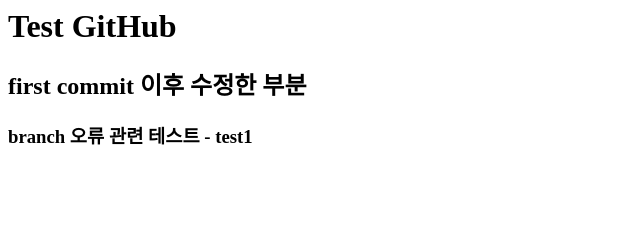
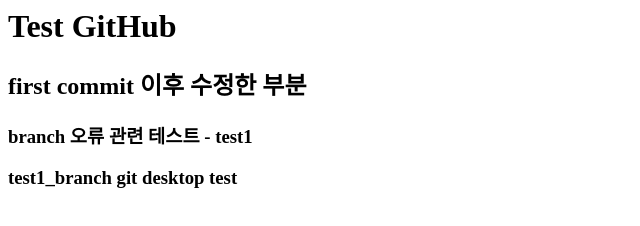
Before and after one commit to MaroHan77/github_test, a plain HTML site: page index.html in a window 1280 px wide. Shown: the whole page, without its empty margins (0-640 px from the left). Drawn offline with Linux system fonts and the light colour scheme.

Commit message:
Update index.html
git desktop test first

```diff
--- a/index.html
+++ b/index.html
@@ -4,4 +4,6 @@
   <h2>first commit 이후 수정한 부분</h2>
 
   <h3>branch 오류 관련 테스트 - test1</h3>
+
+  <h3>test1_branch git desktop test</h3>
 </html>
```
